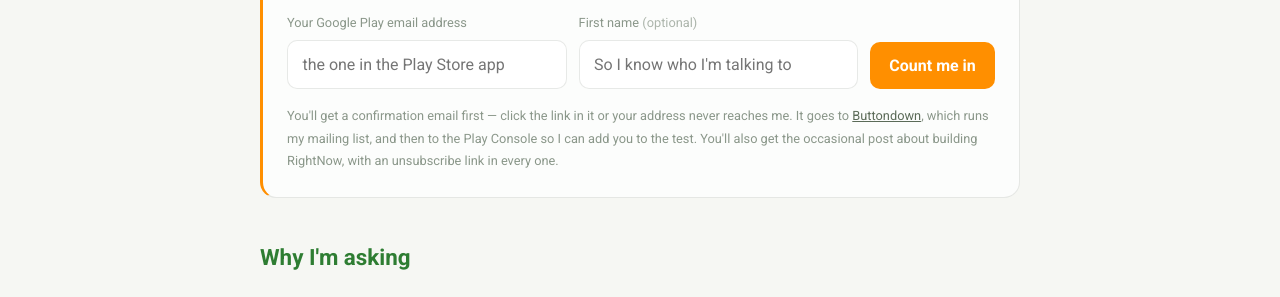
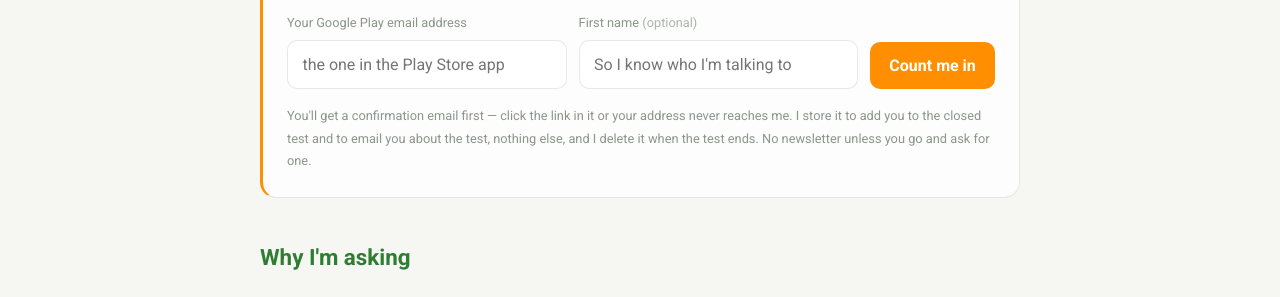
Before and after one commit to Aeropher/rtnwapp, a Jekyll site: the page built from test.html, in a window 1280 px wide. Shown: the part 579-876 px from the top of the page. Built offline with Jekyll 4.4.1, drawn with Linux system fonts in a browser that asks for light colours.

Commit message:
Enhance Android closed test signup: update form action, improve error handling, and clarify privacy policy details

```diff
--- a/_includes/tester-signup.html
+++ b/_includes/tester-signup.html
@@ -1,4 +1,7 @@
-<!-- Android closed-test signup: posts to Buttondown, tagged android-tester. No JavaScript. -->
+<!-- Android closed-test signup: posts to our own Cloud Function, which emails a
+     confirmation link and only tells Alex once it's clicked. No JavaScript
+     required — the error banner below is the one enhancement, and the form
+     works without it. -->
 <div class="tester-signup" id="join">
   <h3>Put me on the Android test</h3>
   <p class="lead-ask">I need the email address your phone uses for the
@@ -9,28 +12,46 @@
   <p class="why-it-matters">Play matches its tester list against that exact
     account. Give me a different address and the invitation quietly goes
     nowhere — you never get in, and neither of us finds out why.</p>
-  <form
-    action="https://buttondown.com/api/emails/embed-subscribe/Aeropher"
-    method="post"
-  >
+
+  <p class="signup-error" id="signup-error" hidden></p>
+
+  <form action="https://rtnw.app/api/tester-signup" method="post">
     <div class="field">
       <label for="td-email">Your Google Play email address</label>
       <input type="email" name="email" id="td-email" placeholder="the one in the Play Store app" required />
     </div>
     <div class="field">
       <label for="td-name">First name <span>(optional)</span></label>
-      <input type="text" name="metadata__first-name" id="td-name" placeholder="So I know who I'm talking to" />
+      <input type="text" name="first-name" id="td-name" placeholder="So I know who I'm talking to" />
     </div>
-    <input type="hidden" name="tag" value="android-tester" />
-    <input type="hidden" name="embed" value="1" />
+    <!-- Honeypot: hidden from people, irresistible to form-filling scripts. -->
+    <div class="hp-field" aria-hidden="true">
+      <label for="td-website">Leave this field empty</label>
+      <input type="text" name="website" id="td-website" tabindex="-1" autocomplete="off" />
+    </div>
     <button type="submit">Count me in</button>
   </form>
+
   <p class="fineprint">
     You'll get a confirmation email first — click the link in it or your address
-    never reaches me. It goes to
-    <a href="https://buttondown.com" rel="noopener">Buttondown</a>, which runs my
-    mailing list, and then to the Play Console so I can add you to the test.
-    You'll also get the occasional post about building RightNow, with an
-    unsubscribe link in every one.
+    never reaches me. I store it to add you to the closed test and to email you
+    about the test, nothing else, and I delete it when the test ends. No
+    newsletter unless you go and ask for one.
   </p>
 </div>
+
+<script>
+  // Renders the message the signup endpoint redirected back with, so a bad
+  // address is explained in place rather than silently bouncing you here.
+  (function () {
+    var messages = {
+      'too-many': 'That was a lot of attempts in a short time. Try again in an hour, or just email me.',
+      'email-failed': "Your details are saved, but the confirmation email didn't send. Email me and I'll add you by hand."
+    };
+    var error = new URLSearchParams(window.location.search).get('error');
+    if (!error) return;
+    var box = document.getElementById('signup-error');
+    box.textContent = messages[error] || error;
+    box.hidden = false;
+  })();
+</script>
--- a/privacy-policy.html
+++ b/privacy-policy.html
@@ -129,7 +129,8 @@
     <ul>
       <li><strong>Firebase</strong>: For authentication and data synchronization (Google's privacy policy applies)</li>
       <li><strong>Google Calendar</strong>: Optional, and only if you connect it — see <a href="#google-calendar-and-google-user-data">Google Calendar and Google User Data</a> above for exactly what is accessed, used and stored</li>
-      <li><strong>Buttondown</strong>: If you subscribe to our blog newsletter, or sign up for the Android closed test, your email address (and your first name, if you give one) is stored and processed by Buttondown (their privacy policy applies). Both are optional and separate from your app account; unsubscribe links are in every email.</li>
+      <li><strong>Buttondown</strong>: If you subscribe to our blog newsletter, your email address is stored and processed by Buttondown (their privacy policy applies). It is optional, separate from your app account, and every email has an unsubscribe link. Signing up for the Android closed test does <em>not</em> subscribe you to the newsletter.</li>
+      <li><strong>Android closed test signups</strong>: If you sign up for the Android closed test, your email address (and your first name, if you give one) is stored in our own Firebase project, not sent to a third-party mailing list. We email you a confirmation link, and your address only reaches us once you click it. We use it to add you to the test and to email you about the test, and nothing else. It is deleted when the test ends, or sooner if you ask.</li>
       <li><strong>Google Play Console</strong>: If you sign up for the Android closed test, the email address you gave is added to the test's tester list in Google Play so that Google can grant you access to the app. Ask us to remove it at any time and it is taken off the list.</li>
       <li><strong>No advertising networks or analytics services are used</strong></li>
     </ul>
--- a/style.css
+++ b/style.css
@@ -294,6 +294,23 @@
 .tester-signup .fineprint { margin: 1rem 0 0; font-size: 0.8rem; color: var(--text-faint); }
 .tester-signup .fineprint a { color: var(--text-dim); }
 
+/* Honeypot: off-screen rather than display:none, which some bots detect. */
+.tester-signup .hp-field {
+  position: absolute;
+  left: -9999px;
+  width: 1px;
+  height: 1px;
+  overflow: hidden;
+}
+.tester-signup .signup-error {
+  margin: 0 0 1rem;
+  padding: 0.7rem 0.9rem;
+  border-left: 3px solid var(--orange);
+  background: rgba(0, 0, 0, 0.25);
+  color: var(--text);
+  font-size: 0.9rem;
+}
+
 .plat .join { margin-left: auto; font-size: 0.85rem; color: var(--orange); text-decoration: none; }
 .plat .join:hover { text-decoration: underline; }
 
```
Also changed, not shown: test-check-inbox.html (added, +37 -0 lines), test-confirmed.html (added, +34 -0 lines), test-link-expired.html (added, +26 -0 lines).
